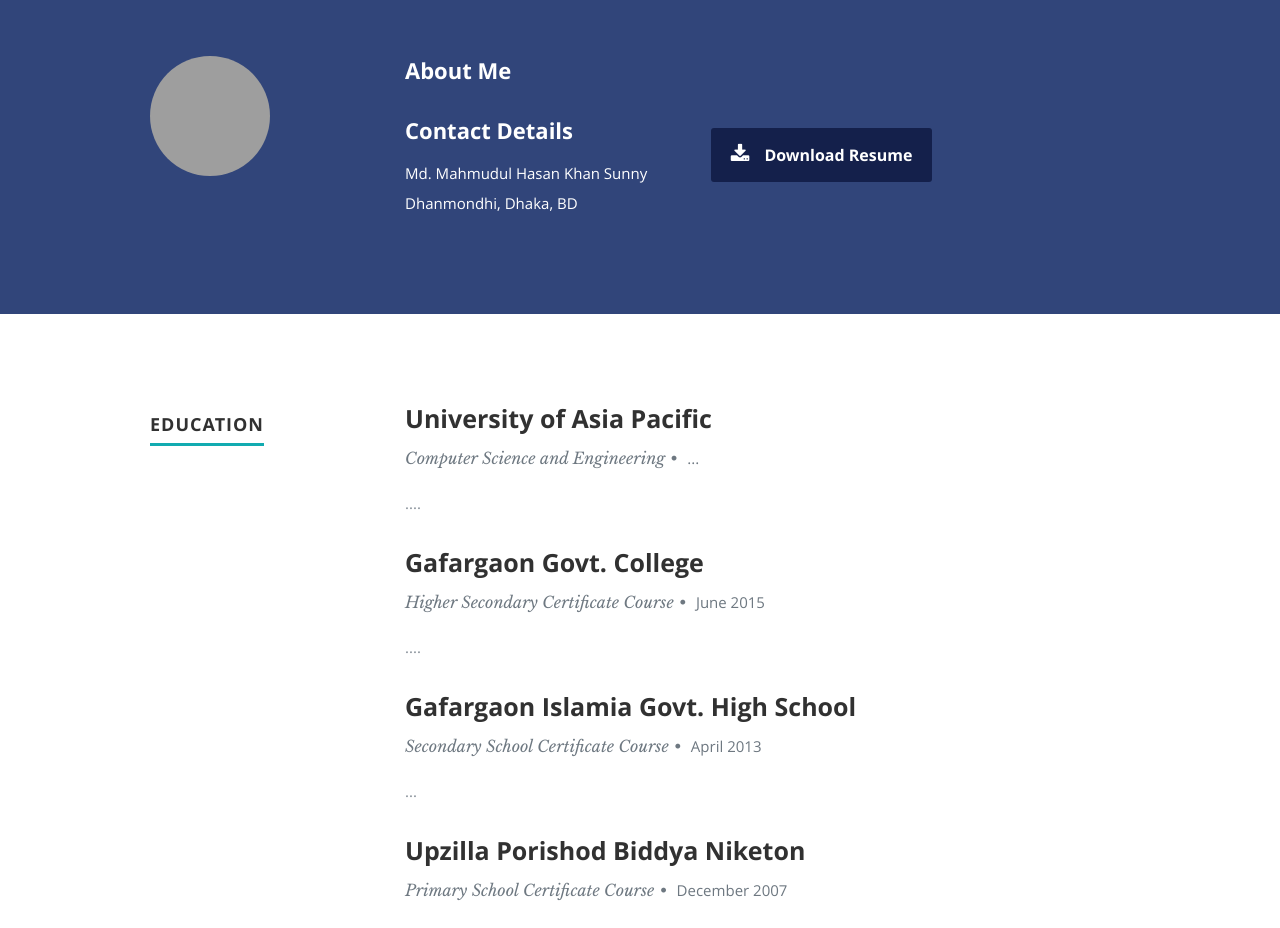
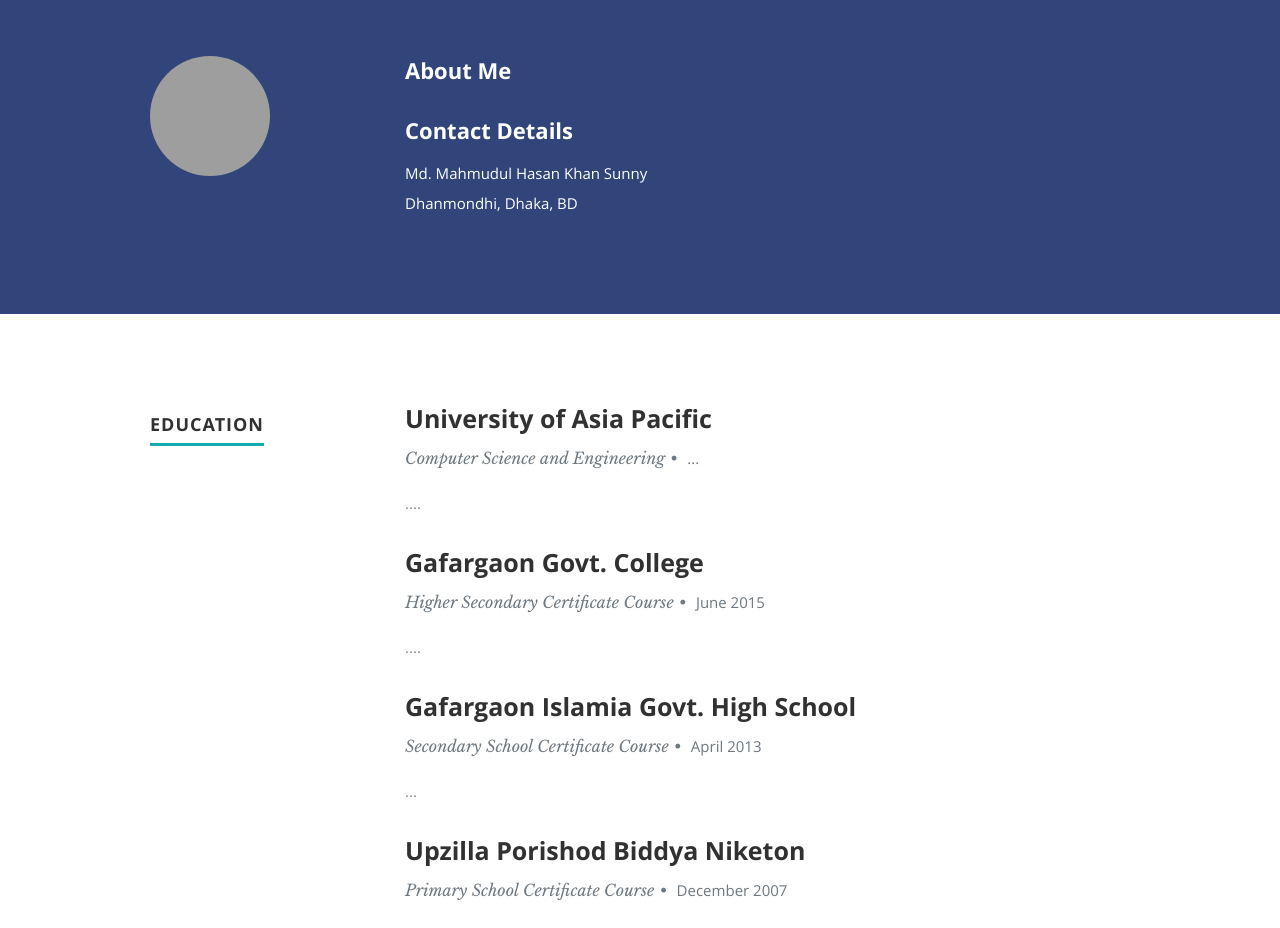
Before and after one commit to itkhansunny/itkhansunny.github.io, a plain HTML site: page index.html in a window 1280 px wide. Shown: the part 840-1768 px from the top of the page. Drawn offline with nearby package versions, Linux system fonts and the light colour scheme; grey boxes are pictures that could not be loaded.

Commit message:
Update index.html

```diff
--- a/index.html
+++ b/index.html
@@ -101,7 +101,7 @@
                                 </div>
                                 <div class="columns download">
                                     <p>
-                                        <a href="download/My_CV.pdf" class="button"><i class="fa fa-download"></i>Download Resume</a>
+<!--                                         <a href="download/My_CV.pdf" class="button"><i class="fa fa-download"></i>Download Resume</a> -->
                                     </p>
                                 </div>
                             </div>
```
